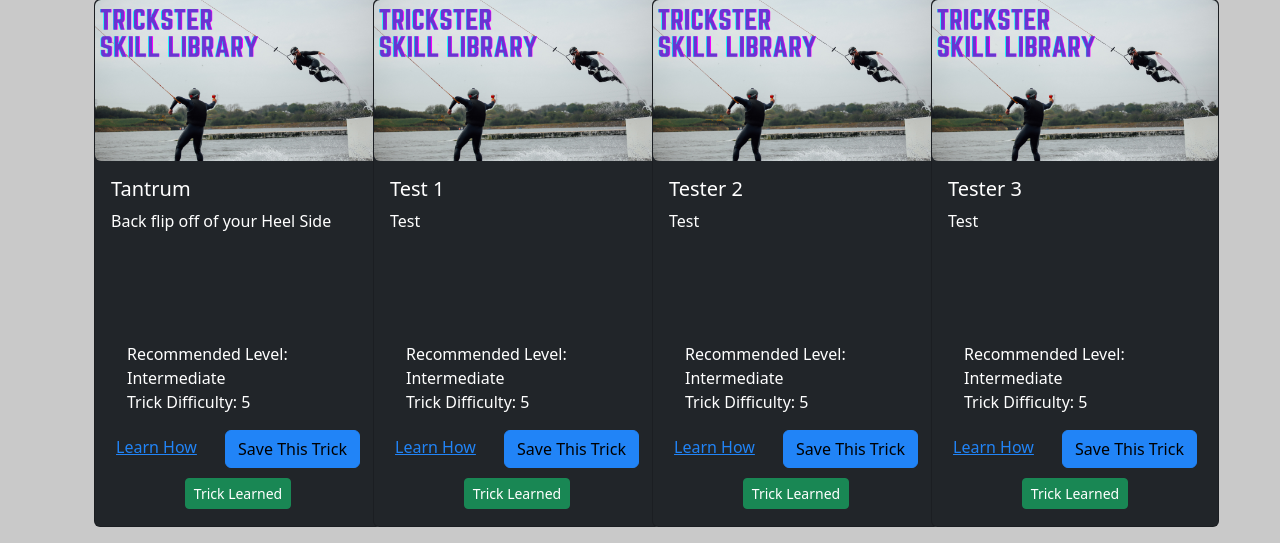
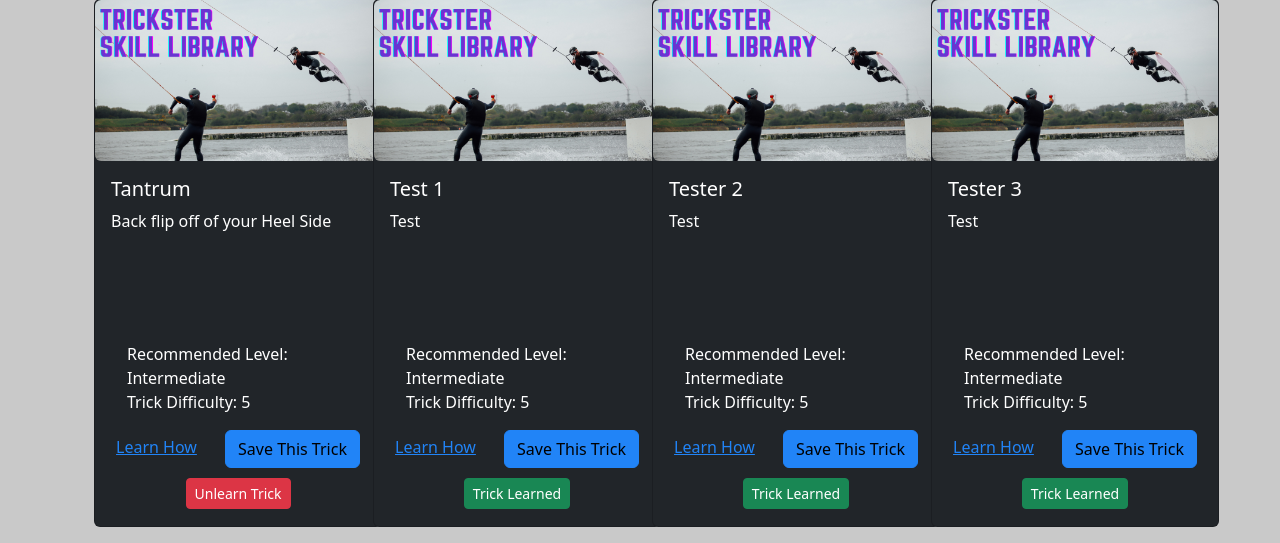
Before and after one commit to KonaHay/Trickster, a Django app: page /recommend_trick/1 in a window 1280 px wide. Shown: the part 511-1054 px from the top of the page. Run offline with Django 4.2, Linux system fonts and the light colour scheme; a user stored in the database is signed in; data comes from the database, SQL or seed files in the repository; both versions use the stored data as it was after the commit; some libraries are stand-ins or nearby versions.

Commit message:
Updated Learned Trick Button & Nav Bar: + Learned Trick button now changes to Unlearn Trick when learned. + Navbar now shows users profile image on all pages!

```diff
--- /dev/null
+++ b/TricksterMain/templates/components/learned_trick_button.html
@@ -0,0 +1,15 @@
+{% if user.is_authenticated %}
+  <div class="card-body-dark text-center gap-3" style="height: 3rem">
+    {% if trick in learned_tricks.all %}
+      <form action="{% url 'unlearn-trick' request.user.UserID %}" method="POST">
+        {%  csrf_token %}
+        <button type="submit", name="trick_id", value="{{trick.TrickID}}", class="btn btn-danger btn-sm">Unlearn Trick</button>
+      </form>
+    {% else %}
+      <form action="{% url 'learned-trick' request.user.UserID %}" method="POST">
+        {%  csrf_token %}
+        <button type="submit", name="trick_id", value="{{trick.TrickID}}", class="btn btn-success btn-sm">Trick Learned</button>
+      </form>
+    {% endif %}
+  </div>
+{% endif %}
--- a/TricksterMain/templates/main/navbar.html
+++ b/TricksterMain/templates/components/navbar.html
@@ -1,4 +1,5 @@
 {% load static %}
+
 <nav class="navbar navbar-expand-lg navbar-dark bg-tricksterdark">
   <div class="container-fluid">
     <a class="navbar-brand" href="{%url 'home'%}">Trickster</a>
@@ -94,11 +95,11 @@
         {% if user.is_authenticated %}
         <li class="nav-item dropdown">
           <a class="nav-link dropdown-toggle" href="#" id="navbarScrollingDropdown" role="button" data-bs-toggle="dropdown" aria-expanded="false">
-            {% if profile.ProfilePhoto %}
+            {% if request.user.user_profile.ProfilePhoto.url %}
               <img
               class="rounded-circle"
               height="30"
-              src="{{ profile.ProfilePhoto.url }}"
+              src="{{ request.user.user_profile.ProfilePhoto.url }}"
               alt="User Profile Image"
               />
             {% else %}
--- a/TricksterMain/templates/main/base.html
+++ b/TricksterMain/templates/main/base.html
@@ -12,7 +12,7 @@
     </style>
   </head>
   <body>
-    {% include 'main/navbar.html'%}
+    {% include 'components/navbar.html'%}
     <br/>
     <div class="container">
       {% if messages %}
--- a/TricksterMain/templates/main/recommend_trick.html
+++ b/TricksterMain/templates/main/recommend_trick.html
@@ -35,14 +35,11 @@
                 <a href="#" class="btn btn-primary">Save This Trick</a>
               </div>
               <div class="card-body-dark text-center gap-3" style="height: 3rem">
-                <form action="{% url 'learned-trick' request.user.UserID %}" method="POST">
-                  {%  csrf_token %}
-                  <button type="submit", name="trick_id", value="{{trick.TrickID}}", class="btn btn-success btn-sm">Trick Learned</button>
-                </form>
+                <!-- Trick Learned Button -->
+                {% include 'components/learned_trick_button.html' with learned_tricks=profile.LearnedTricks user=user trick=trick %}
               </div>
             </div>
           </div>
-
         {% endfor %}
       </div>
     </div>
--- a/TricksterMain/urls.py
+++ b/TricksterMain/urls.py
@@ -12,6 +12,7 @@ urlpatterns = [
     path('delete_trick/<trick_id>', views.delete_trick, name='delete-trick'),
     path('recommend_trick/<int:pk>', views.recommend_trick, name='recommend-trick'),
     path('learned_trick/<int:pk>', views.learned_trick, name='learned-trick'),
+    path('unlearn_trick/<int:pk>', views.unlearn_trick, name='unlearn-trick'),
     path('random_trick', views.random_trick, name='random-trick'),
     path('random_trick_skill_based/<int:pk>', views.random_trick_skill_based, name='random-trick-skill-based'),
     path('admin_db', views.admin_db, name='admin-db'),
--- a/TricksterMain/views.py
+++ b/TricksterMain/views.py
@@ -124,13 +124,20 @@ def random_trick_skill_based(request, pk):
 def learned_trick(request, pk):
   profile = User_Profile.objects.get(User_id=pk)
   trick = get_object_or_404(Trick, TrickID=request.POST.get("trick_id"))
-  learned = False
+  profile.LearnedTricks.add(trick)
+
+
+  return HttpResponseRedirect(reverse('recommend-trick', args=[str(pk)]))
+
+# ======================================================================================================================================
+
+def unlearn_trick(request, pk):
+  profile = User_Profile.objects.get(User_id=pk)
+  trick = get_object_or_404(Trick, TrickID=request.POST.get("trick_id"))
+
   if profile.LearnedTricks.filter(TrickID=trick.TrickID).exists():
     profile.LearnedTricks.remove(trick)
-    learned = False
-  else:
-    profile.LearnedTricks.add(trick)
-    learned = True
+
 
   return HttpResponseRedirect(reverse('recommend-trick', args=[str(pk)]))
 
```
Also changed, not shown: TricksterMain/templates/main/trick_list.html (+2 -8 lines), db.sqlite3, media/images/profile/21-bananya-bananya.png (added), media/images/profile/25-bananya-emo_tDopnwc.png (added).
